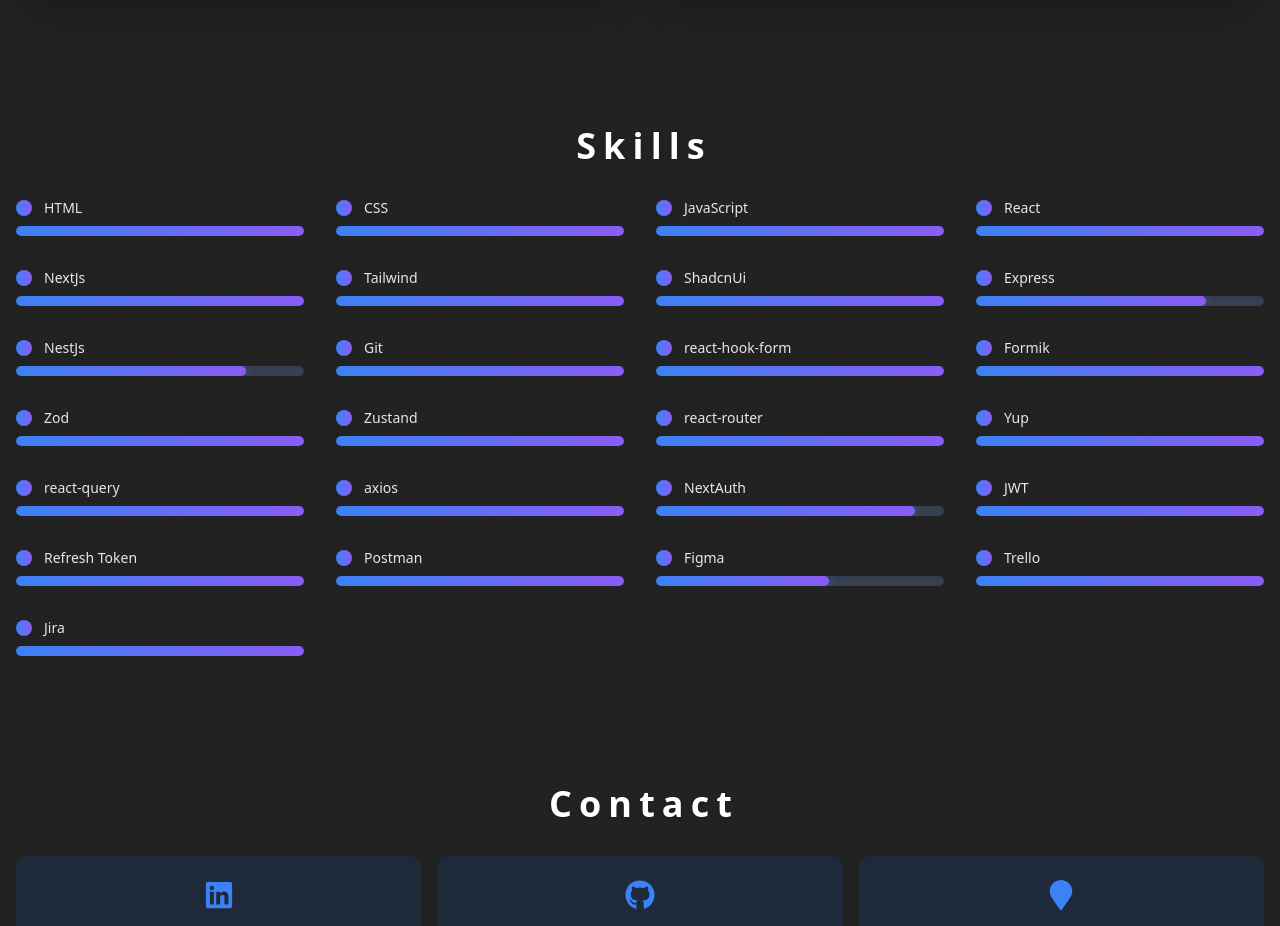
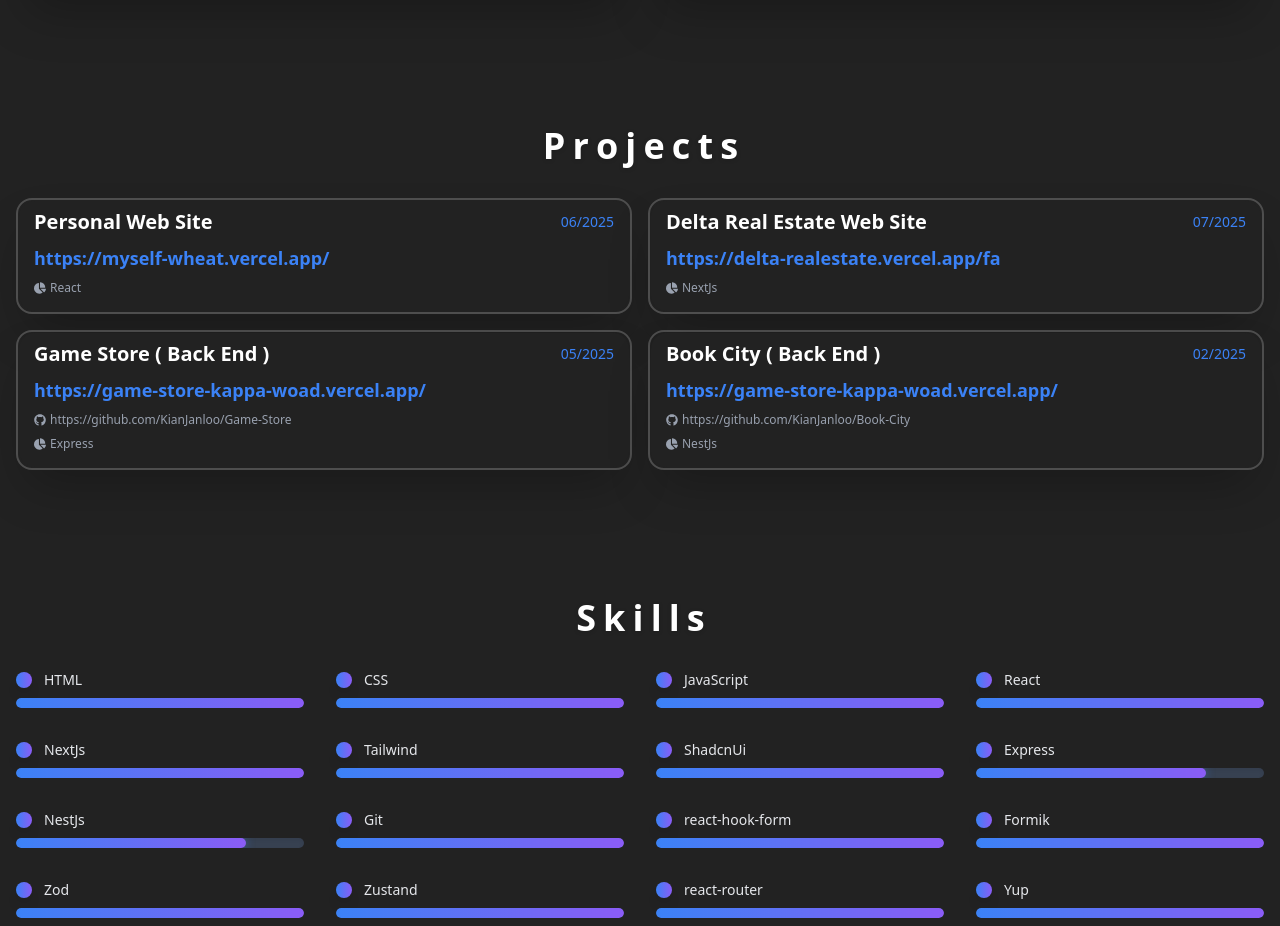
Before and after one commit to KianJanloo/myself, a React (Vite) app: page / in a window 1280 px wide. Shown: the part 930-1856 px from the top of the page. Built offline with nearby package versions, Linux system fonts and the light colour scheme; what @heroui/react would draw is missing.

Commit message:
Projects

```diff
--- a/src/components/landing/Landing.tsx
+++ b/src/components/landing/Landing.tsx
@@ -2,6 +2,7 @@
 import { FlipText } from "../ui/flip-text"
 import Contact from "./contact/Contact"
 import Experience from "./experience/Experience"
+import Projects from "./projects/Projects"
 import ResumeBox from "./resume-box/ResumeBox"
 import Skills from "./skills/Skills"
 import Summary from "./summary/Summary"
@@ -14,6 +15,10 @@
         <div id="experiences" className="flex flex-col gap-8">
           <FlipText className="font-bold text-4xl tracking-tight"> Experiences </FlipText>
           <Experience />
+        </div>
+        <div id="projects" className="flex flex-col gap-8">
+          <FlipText className="font-bold text-4xl tracking-tight"> Projects </FlipText>
+          <Projects />
         </div>
         <div id="skills" className="flex flex-col gap-8">
           <FlipText className="font-bold text-4xl tracking-tight"> Skills </FlipText>
--- /dev/null
+++ b/src/components/landing/projects/Project.tsx
@@ -0,0 +1,39 @@
+import { BlurFade } from "@/components/ui/blur-fade";
+import { MagicCard } from "@/components/ui/magic-card";
+import type { FC } from "react";
+import { FaChartPie, FaGithub } from "react-icons/fa";
+
+interface IProject {
+  title: string;
+  date: string;
+  link: string;
+  github: string;
+  type: string;
+}
+
+const Project: FC<IProject> = ({ date, github, link, title, type }) => {
+  return (
+    <MagicCard
+      gradientColor="#1f224c"
+      className="border-2 px-4 py-2 rounded-2xl border-white/20 shadow-2xl"
+    >
+      <BlurFade inView className="bg-transparent">
+        <div className="flex items-center flex-wrap gap-4 justify-between mb-2">
+          <h3 className="text-xl font-bold text-white">{title}</h3>
+          <span className="text-sm text-accent">{date}</span>
+        </div>
+        <a className="text-lg font-semibold text-accent mb-1">{link}</a>
+        {github && <a href={github} className="flex items-center gap-1 text-xs text-gray-400 mb-2 mt-2">
+          <FaGithub />
+          {github}
+        </a>}
+        {type && <div className="flex items-center gap-1 text-xs text-gray-400 mb-2 mt-2">
+          <FaChartPie />
+          {type}
+        </div>}
+      </BlurFade>
+    </MagicCard>
+  );
+};
+
+export default Project;
--- /dev/null
+++ b/src/components/landing/projects/Projects.tsx
@@ -0,0 +1,14 @@
+import { projects } from "@/utils/service/projects/projects";
+import Project from "./Project";
+
+const Projects = () => {
+  return (
+    <div className="grid grid-cols-2 max-lg:grid-cols-1 gap-4">
+      {projects.map((project, idx) => (
+        <Project key={idx} {...project} />
+      ))}
+    </div>
+  );
+};
+
+export default Projects;
--- /dev/null
+++ b/src/utils/service/projects/projects.ts
@@ -0,0 +1,28 @@
+export const projects = [
+    {
+        title: "Personal Web Site",
+        date: "06/2025",
+        link: "https://myself-wheat.vercel.app/",
+        type: "React",
+    },
+    {
+        title: "Delta Real Estate Web Site",
+        date: "07/2025",
+        link: "https://delta-realestate.vercel.app/fa",
+        type: "NextJs",
+    },
+    {
+        title: "Game Store ( Back End )",
+        date: "05/2025",
+        link: "https://game-store-kappa-woad.vercel.app/",
+        github: "https://github.com/KianJanloo/Game-Store",
+        type: "Express",
+    },
+    {
+        title: "Book City ( Back End )",
+        date: "02/2025",
+        link: "https://game-store-kappa-woad.vercel.app/",
+        github: "https://github.com/KianJanloo/Book-City",
+        type: "NestJs",
+    },
+]
```
